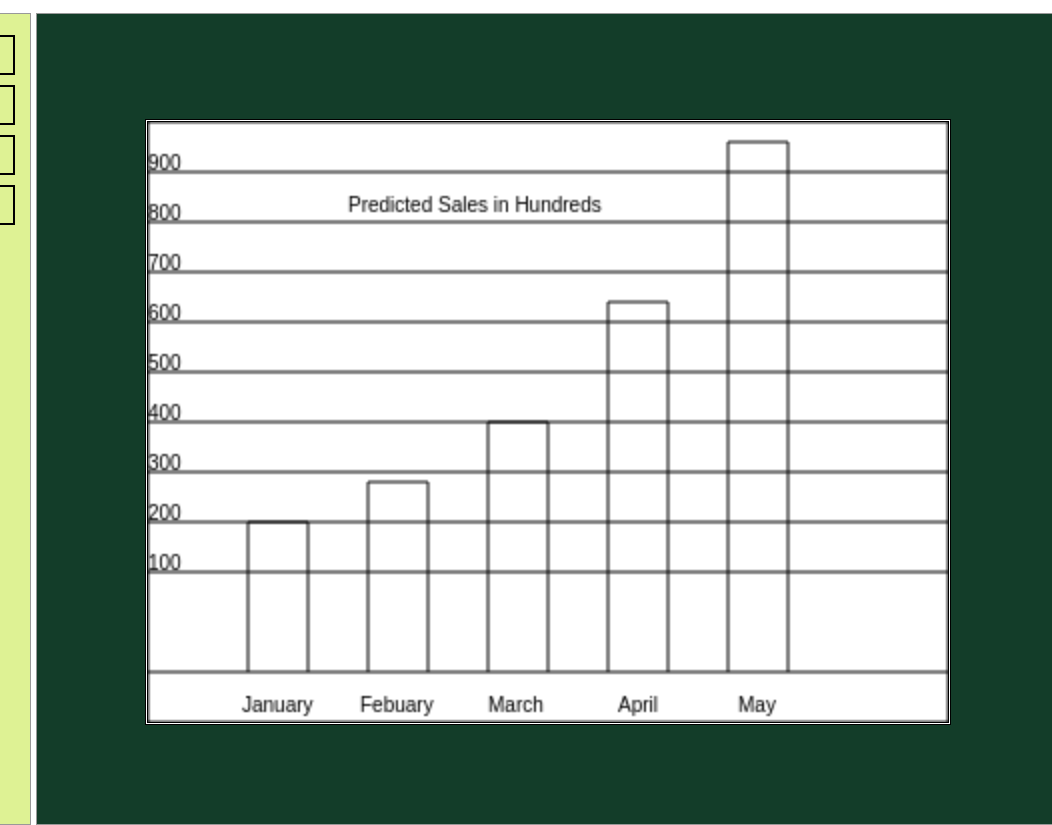
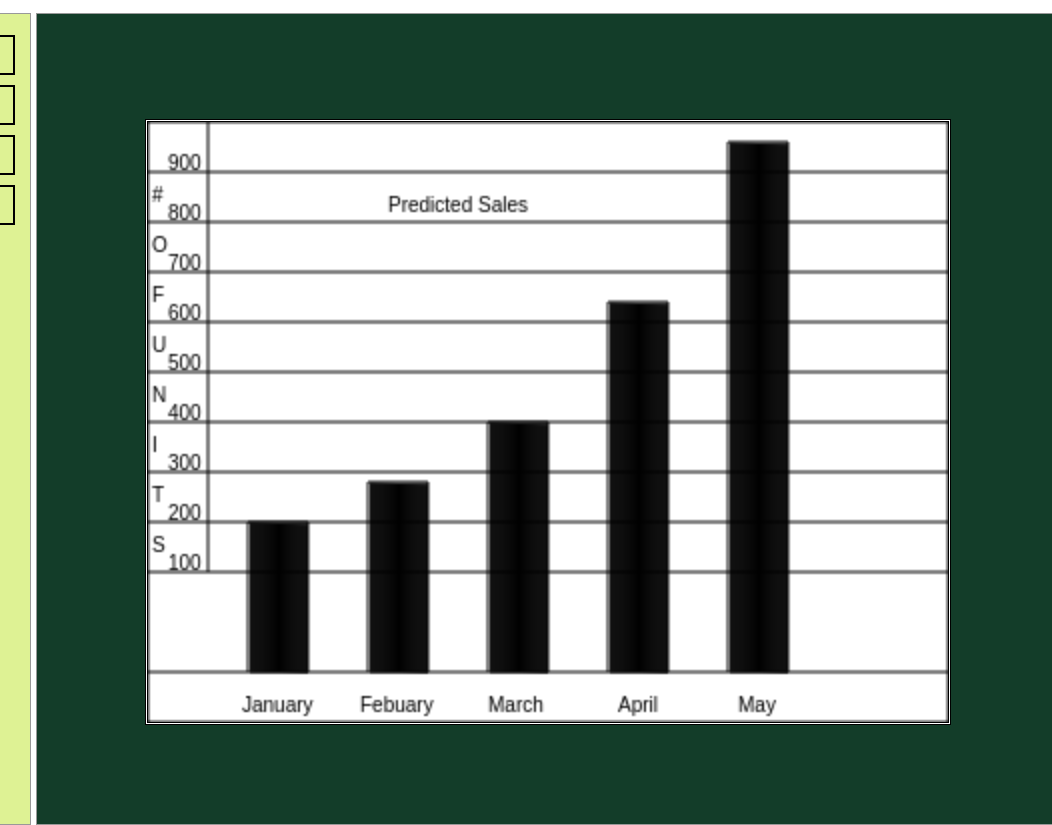
Before and after one commit to gt23669/WebFinal, a plain HTML site: page about us.html in a window 1280 px wide. Shown: the full height of the page, 228-1280 px from the left. Drawn offline with Linux system fonts and the light colour scheme.

Commit message:
Filled in bars in bar graph

```diff
--- a/about us.html
+++ b/about us.html
@@ -37,8 +37,8 @@
     <div class="float-right-area">
       <div class="inner-right">
         <canvas id="canvas" width="400" height="300"></canvas>
-          <script src="./javaScript/script.js"></script>
-
+        <!-- <canvas id="canvas2" width="400" height="300"></canvas> -->
+        <script src="./javaScript/script.js"></script>
       </div>
                 </div>
 
--- a/javaScript/script.js
+++ b/javaScript/script.js
@@ -1,41 +1,55 @@
 var c = document.getElementById("canvas");
-        var ctx = c.getContext("2d");
-        ctx.font = "10px Arial";
+var ctx = c.getContext("2d");
+ctx.font = "10px Arial";
 
-        ctx.fillText("Predicted Sales in Hundreds",100,45);
+        ctx.fillText("Predicted Sales",120,45);
         ctx.fillText("January",47,295);
         ctx.fillText("Febuary",106,295);
         ctx.fillText("March",170,295);
         ctx.fillText("April",235,295);
         ctx.fillText("May",295,295);
+        // ctx.fillText("#",2,65);
+        // ctx.fillText("Of",2,90);
+        // ctx.fillText("Units",2,115);
+        // ctx.fillText("Sold",2,140);
+        ctx.fillText("#",2,40);
+        ctx.fillText("O",2,65);
+        ctx.fillText("F",2,90);
+        ctx.fillText("U",2,115);
+        ctx.fillText("N",2,140);
+        ctx.fillText("I",2,165);
+        ctx.fillText("T",2,190);
+        ctx.fillText("S",2,215);
         ctx.beginPath();
+        ctx.moveTo(30,225);
+        ctx.lineTo(30,0);
         ctx.moveTo(0,25);
         ctx.lineTo(400,25);
-        ctx.fillText("900",0,24);
+        ctx.fillText("900",10,24);
         ctx.moveTo(0,50);
         ctx.lineTo(400,50);
-        ctx.fillText("800",0,49);
+        ctx.fillText("800",10,49);
         ctx.moveTo(0,75);
         ctx.lineTo(400,75);
-        ctx.fillText("700",0,74);
+        ctx.fillText("700",10,74);
         ctx.moveTo(0,100);
         ctx.lineTo(400,100);
-        ctx.fillText("600",0,99);
+        ctx.fillText("600",10,99);
         ctx.moveTo(0,125);
         ctx.lineTo(400,125);
-        ctx.fillText("500",0,124);
+        ctx.fillText("500",10,124);
         ctx.moveTo(0,150);
         ctx.lineTo(400,150);
-        ctx.fillText("400",0,149);
+        ctx.fillText("400",10,149);
         ctx.moveTo(0,175);
         ctx.lineTo(400,175);
-        ctx.fillText("300",0,174);
+        ctx.fillText("300",10,174);
         ctx.moveTo(0,200);
         ctx.lineTo(400,200);
-        ctx.fillText("200",0,199);
+        ctx.fillText("200",10,199);
         ctx.moveTo(0,225);
         ctx.lineTo(400,225);
-        ctx.fillText("100",0,224);
+        ctx.fillText("100",10,224);
         ctx.moveTo(0,275);
         ctx.lineTo(400,275);
         ctx.moveTo(0,0 );
@@ -63,7 +77,60 @@ var c = document.getElementById("canvas");
         ctx.lineTo(290,10);
         ctx.lineTo(320,10);
         ctx.lineTo(320,275);
-                    // ctx.lineTo(600, 50);
-                    // ctx.lineTo(700, 10);
-                    // ctx.lineTo(800, 300);
-                    ctx.stroke();
+        ctx.stroke();
+
+        function fillJan(){
+            ctx.beginPath();
+            for(var i = 275;i>200;i--){
+                for(var j = 51;j<81;j++){
+                    ctx.lineTo(j,i);
+
+                }
+            }
+            ctx.stroke();
+        }
+        function fillFeb(){
+            ctx.beginPath();
+            for(var i = 275;i>180;i--){
+                for(var j = 111;j<141;j++){
+                    ctx.lineTo(j,i);
+
+                }
+            }
+            ctx.stroke();
+        }
+        function fillMar(){
+            ctx.beginPath();
+            for(var i = 275;i>150;i--){
+                for(var j = 171;j<201;j++){
+                    ctx.lineTo(j,i);
+
+                }
+            }
+            ctx.stroke();
+        }
+        function fillApr(){
+            ctx.beginPath();
+            for(var i = 275;i>90;i--){
+                for(var j = 231;j<261;j++){
+                    ctx.lineTo(j,i);
+
+                }
+            }
+            ctx.stroke();
+        }
+        function fillMay(){
+            ctx.beginPath();
+            for(var i = 275;i>10;i--){
+                for(var j = 291;j<321;j++){
+                    ctx.lineTo(j,i);
+
+                }
+            }
+            ctx.stroke();
+        }
+        fillJan();
+        fillFeb();
+        fillMar();
+        fillApr();
+        fillMay();
```
